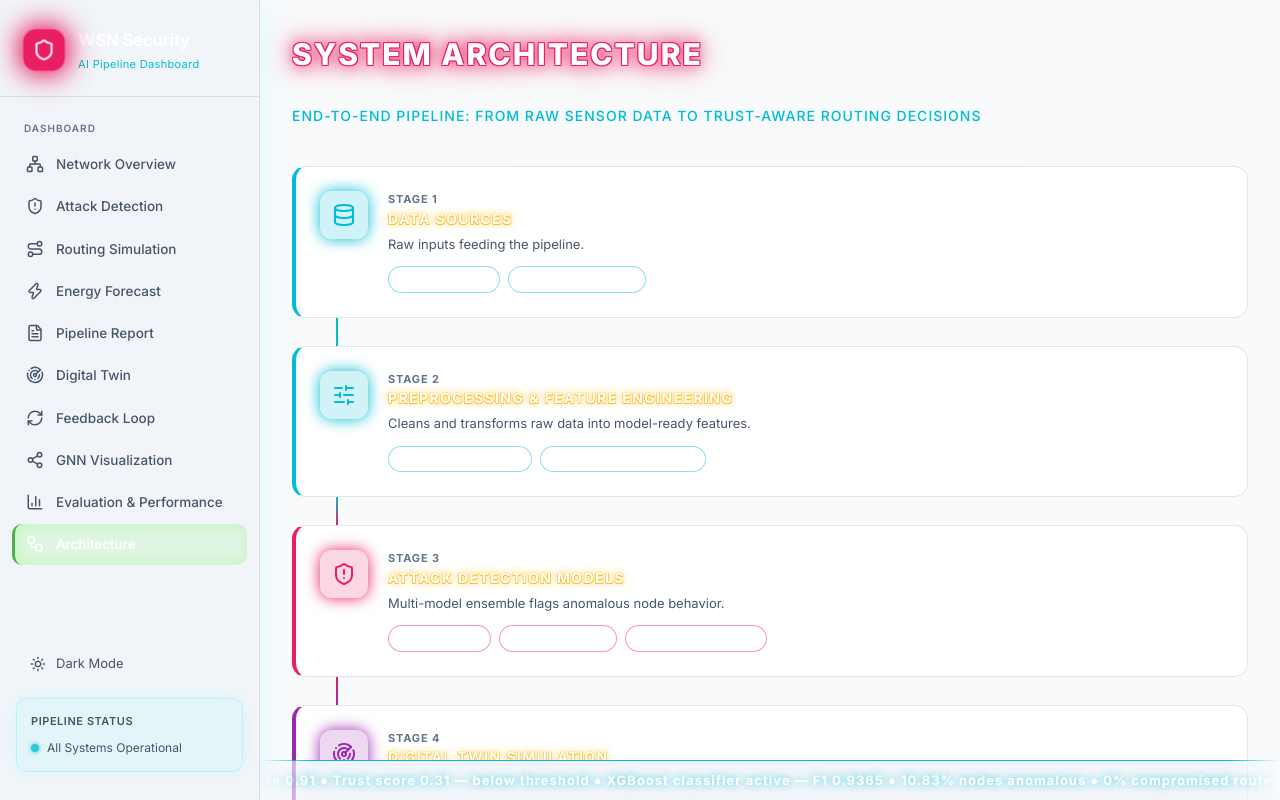
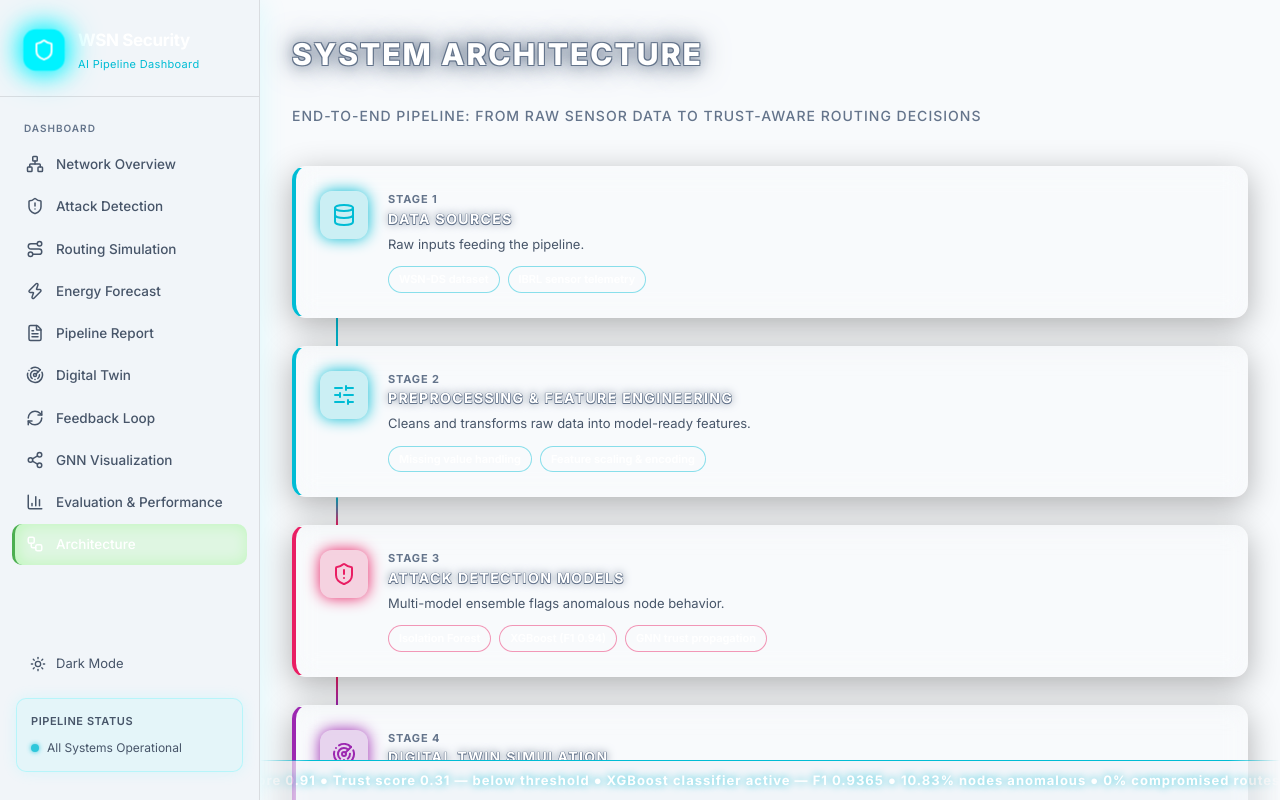
Before and after one commit to Aashitaalsocodes/WSN_AI_Project, a React (Vite) app in the folder frontend/dashboard/: page /architecture in a window 1280 px wide. Built offline with nearby package versions, Linux system fonts and the light colour scheme; no server answers.

Commit message:
Add per-page color theming and glassmorphism/neon glow redesign across all dashboard pages

```diff
--- a/frontend/dashboard/src/index.css
+++ b/frontend/dashboard/src/index.css
@@ -26,6 +26,10 @@
   --neon-orange: #ffb020;
 
   --glow-spread: 15px;
+
+  /* Per-page accent (overridden via inline style on each page wrapper) */
+  --accent-color: #00f3ff;
+  --accent-rgb: 0, 243, 255;
 }
 
 html.light, [data-theme="light"] {
@@ -66,7 +70,7 @@ p, span, div {
   text-shadow: none;
 }
 
-/* Page Title: Magenta Neon */
+/* Page Title: Per-page accent neon */
 .page-title {
   font-size: 30px;
   font-weight: 800;
@@ -74,21 +78,21 @@ p, span, div {
   text-transform: uppercase;
   letter-spacing: 2px;
   text-shadow:
-    -1px -1px 0 var(--neon-magenta), 1px -1px 0 var(--neon-magenta),
-    -1px 1px 0 var(--neon-magenta), 1px 1px 0 var(--neon-magenta),
-    0 0 15px var(--neon-magenta), 0 0 30px var(--neon-magenta);
+    -1px -1px 0 var(--accent-color), 1px -1px 0 var(--accent-color),
+    -1px 1px 0 var(--accent-color), 1px 1px 0 var(--accent-color),
+    0 0 15px var(--accent-color), 0 0 30px var(--accent-color);
   margin: 0;
 }
 .page-subtitle {
   font-size: 14px;
-  color: var(--neon-cyan);
+  color: var(--accent-color);
   margin-top: 4px;
   font-weight: 500;
   text-transform: uppercase;
   letter-spacing: 1px;
 }
 
-/* Card Titles: Yellow Neon */
+/* Card Titles: Accent-aware neon */
 .dash-card-title, .routing-card-title {
   font-size: 14px;
   font-weight: 700;
@@ -96,9 +100,9 @@ p, span, div {
   letter-spacing: 0.1em;
   color: #ffffff;
   text-shadow:
-    -0.5px -0.5px 0 var(--neon-yellow), 0.5px -0.5px 0 var(--neon-yellow),
-    -0.5px 0.5px 0 var(--neon-yellow), 0.5px 0.5px 0 var(--neon-yellow),
-    0 0 8px var(--neon-yellow);
+    -0.5px -0.5px 0 var(--accent-color), 0.5px -0.5px 0 var(--accent-color),
+    -0.5px 0.5px 0 var(--accent-color), 0.5px 0.5px 0 var(--accent-color),
+    0 0 8px var(--accent-color);
   margin-bottom: 20px;
 }
 
@@ -212,15 +216,15 @@ p, span, div {
 .sidebar-brand { display: flex; align-items: center; gap: 14px; padding: 0 24px 24px; border-bottom: 1px solid var(--border-subtle); margin-bottom: 8px; }
 .sidebar-brand-icon {
   width: 40px; height: 40px;
-  background: var(--neon-magenta);
+  background: var(--accent-color, var(--neon-cyan));
   border-radius: 12px; display: flex; align-items: center; justify-content: center;
   color: white; font-weight: bold;
-  box-shadow: 0 0 15px var(--neon-magenta);
+  box-shadow: 0 0 15px var(--accent-color, var(--neon-cyan));
   animation: breathe-brand 2s ease-in-out infinite alternate;
 }
 @keyframes breathe-brand {
-  0% { box-shadow: 0 0 10px var(--neon-magenta); transform: scale(0.95); }
-  100% { box-shadow: 0 0 25px var(--neon-magenta), 0 0 40px var(--neon-magenta); transform: scale(1.05); }
+  0% { box-shadow: 0 0 10px var(--accent-color, var(--neon-cyan)); transform: scale(0.95); }
+  100% { box-shadow: 0 0 25px var(--accent-color, var(--neon-cyan)), 0 0 40px var(--accent-color, var(--neon-cyan)); transform: scale(1.05); }
 }
 .sidebar-brand-title { font-size: 17px; font-weight: 700; color: #fff; letter-spacing: -0.02em; }
 .sidebar-brand-subtitle { font-size: 11px; color: var(--neon-cyan); letter-spacing: 0.03em; margin-top: 2px; }
@@ -249,12 +253,15 @@ p, span, div {
 @keyframes status-pulse { 0% { box-shadow: 0 0 5px var(--neon-cyan); opacity: 0.8; } 100% { box-shadow: 0 0 15px var(--neon-cyan), 0 0 25px var(--neon-cyan); opacity: 1; transform: scale(1.2); } }
 .sidebar-status-text { font-size: 12px; color: var(--text-secondary); }
 
-/* CARDS */
+/* CARDS — Glassmorphism + accent glow */
 .card, .dash-card {
-  background: var(--bg-card);
-  border: 1px solid var(--border-subtle);
+  background: rgba(255, 255, 255, 0.05);
+  backdrop-filter: blur(12px);
+  -webkit-backdrop-filter: blur(12px);
+  border: 1px solid rgba(255, 255, 255, 0.1);
   border-radius: 14px;
   padding: 24px;
+  box-shadow: 0 8px 32px rgba(0, 0, 0, 0.3);
   transition: transform 0.3s cubic-bezier(0.175, 0.885, 0.32, 1.275), box-shadow 0.3s ease, border-color 0.3s ease;
   position: relative;
   overflow: hidden;
@@ -269,13 +276,13 @@ p, span, div {
 }
 .card:hover, .dash-card:hover {
   transform: translateY(-4px) scale(1.01);
-  box-shadow: 0 10px 40px rgba(0,0,0,0.4), 0 0 20px rgba(255, 0, 255, 0.2);
-  border-color: var(--neon-magenta);
+  box-shadow: 0 10px 40px rgba(0,0,0,0.4), 0 0 20px rgba(var(--accent-rgb), 0.2);
+  border-color: var(--accent-color);
 }
 
 /* KPI CARDS */
 .kpi-grid { display: grid; grid-template-columns: repeat(auto-fit, minmax(220px, 1fr)); gap: 16px; }
-.kpi-card { background: var(--bg-card); border-radius: 14px; padding: 22px 24px; transition: transform 0.3s, box-shadow 0.3s; position: relative; overflow: hidden; border: 1px solid var(--border-subtle); }
+.kpi-card { background: rgba(255, 255, 255, 0.04); backdrop-filter: blur(12px); -webkit-backdrop-filter: blur(12px); border-radius: 14px; padding: 22px 24px; transition: transform 0.3s, box-shadow 0.3s; position: relative; overflow: hidden; border: 1px solid rgba(255, 255, 255, 0.1); box-shadow: 0 8px 32px rgba(0, 0, 0, 0.3); }
 .kpi-card:hover { transform: translateY(-4px) scale(1.02); }
 .kpi-card-icon { position: absolute; top: 16px; right: 16px; width: 36px; height: 36px; border-radius: 10px; display: flex; align-items: center; justify-content: center; z-index: 2; }
 .kpi-desc { font-size: 12px; color: var(--text-muted); margin: 6px 0 0 0; }
@@ -353,7 +360,7 @@ p, span, div {
 @keyframes badge-pulse { 0% { box-shadow: 0 0 5px currentColor; transform: scale(1); } 100% { box-shadow: 0 0 20px currentColor; transform: scale(1.05); } }
 
 /* MODEL CARDS */
-.model-card-name { font-size: 20px; font-weight: 800; color: #fff; margin: 0; text-shadow: -1px -1px 0 var(--neon-magenta), 1px 1px 0 var(--neon-magenta), 0 0 15px var(--neon-magenta); }
+.model-card-name { font-size: 20px; font-weight: 800; color: #fff; margin: 0; text-shadow: -1px -1px 0 var(--accent-color), 1px 1px 0 var(--accent-color), 0 0 15px var(--accent-color); }
 .model-metric { display: flex; align-items: center; justify-content: space-between; padding: 12px 0; border-bottom: 1px solid var(--border-subtle); transition: background 0.3s; }
 .model-metric:hover { background: rgba(255,255,255,0.02); padding-left: 10px; padding-right: 10px; border-radius: 8px; }
 .model-note { font-size: 13px; font-weight: 600; color: #fff; text-shadow: 0 0 5px var(--neon-cyan); padding: 10px 16px; background: rgba(0, 243, 255, 0.1); border: 1px solid var(--neon-cyan); border-radius: 10px; display: flex; align-items: center; gap: 8px; box-shadow: 0 0 15px rgba(0, 243, 255, 0.2); }
@@ -408,8 +415,8 @@ p, span, div {
 .alert-action:hover { background: rgba(255,56,96,0.2); transform: translateX(5px); box-shadow: 0 0 20px rgba(255,56,96,0.4); }
 .alert-action-icon { color: #fff; font-size: 14px; text-shadow: 0 0 10px var(--neon-red); }
 .policy-grid { display: grid; grid-template-columns: repeat(2, 1fr); gap: 20px; }
-.policy-card { background: rgba(255,56,96,0.02); border: 1px solid rgba(255,56,96,0.2); border-radius: 14px; padding: 24px; transition: all 0.3s; }
-.policy-card:hover { transform: translateY(-5px) scale(1.02); border-color: var(--neon-red); box-shadow: 0 10px 30px rgba(0,0,0,0.5), 0 0 20px rgba(255,56,96,0.3); background: rgba(255,56,96,0.05); }
+.policy-card { background: rgba(255, 255, 255, 0.04); backdrop-filter: blur(12px); -webkit-backdrop-filter: blur(12px); border: 1px solid rgba(255, 255, 255, 0.1); border-radius: 14px; padding: 24px; box-shadow: 0 8px 32px rgba(0, 0, 0, 0.3); transition: all 0.3s; }
+.policy-card:hover { transform: translateY(-5px) scale(1.02); border-color: var(--accent-color); box-shadow: 0 10px 30px rgba(0,0,0,0.5), 0 0 20px rgba(var(--accent-rgb), 0.3); background: rgba(var(--accent-rgb), 0.05); }
 .policy-card-number { width: 36px; height: 36px; display: flex; align-items: center; justify-content: center; border-radius: 10px; background: rgba(255,56,96,0.1); border: 1px solid var(--neon-red); color: #fff; text-shadow: 0 0 5px var(--neon-red); font-size: 16px; font-weight: 800; flex-shrink: 0; box-shadow: 0 0 15px rgba(255,56,96,0.4); }
 .policy-card-title { font-size: 16px; font-weight: 700; color: #fff; margin: 0; text-shadow: -1px -1px 0 rgba(255, 56, 96, 0.3), 1px 1px 0 rgba(255, 56, 96, 0.3), 0 0 10px rgba(255, 56, 96, 0.5); }
 .policy-card-desc { font-size: 14px; color: var(--text-secondary); line-height: 1.6; margin: 0; }
@@ -418,8 +425,8 @@ p, span, div {
 .simulate-btn:hover { background: rgba(57,255,20,0.2); border-color: #fff; transform: translateY(-3px) scale(1.05); box-shadow: 0 0 40px rgba(57,255,20,0.8), inset 0 0 20px rgba(57,255,20,0.4); text-shadow: 0 0 15px #fff; }
 .simulate-btn:disabled { opacity: 0.5; filter: grayscale(1); cursor: not-allowed; transform: none; box-shadow: none; }
 .simulate-progress-bar { width: 100%; height: 8px; background: rgba(0,0,0,0.5); border: 1px solid var(--neon-cyan); border-radius: 4px; overflow: hidden; margin-bottom: 12px; box-shadow: inset 0 0 10px rgba(0,243,255,0.2); }
-.simulate-progress-fill { height: 100%; background: linear-gradient(90deg, var(--neon-cyan), var(--neon-magenta)); border-radius: 4px; transition: width 0.4s ease; box-shadow: 0 0 15px var(--neon-magenta); }
-.simulate-status { font-size: 14px; color: #fff; font-weight: 700; text-shadow: -1px -1px 0 var(--neon-magenta), 1px 1px 0 var(--neon-magenta), 0 0 10px var(--neon-magenta); }
+.simulate-progress-fill { height: 100%; background: linear-gradient(90deg, var(--neon-cyan), var(--accent-color)); border-radius: 4px; transition: width 0.4s ease; box-shadow: 0 0 15px var(--accent-color); }
+.simulate-status { font-size: 14px; color: #fff; font-weight: 700; text-shadow: -1px -1px 0 var(--accent-color), 1px 1px 0 var(--accent-color), 0 0 10px var(--accent-color); }
 
 /* TICKER */
 .ticker-bar { position: fixed; bottom: 0; left: 260px; right: 0; height: 40px; background: var(--bg-surface); border-top: 1px solid var(--neon-cyan); box-shadow: 0 -2px 20px rgba(0,243,255,0.1); z-index: 200; overflow: hidden; display: flex; align-items: center; mask-image: linear-gradient(90deg, transparent, black 5%, black 95%, transparent); -webkit-mask-image: linear-gradient(90deg, transparent, black 5%, black 95%, transparent); }
@@ -445,13 +452,13 @@ p, span, div {
   left: 0;
   width: 100%;
   height: 12px;
-  background: linear-gradient(to bottom, transparent, rgba(0, 243, 255, 0.15), transparent);
+  background: linear-gradient(to bottom, transparent, rgba(var(--accent-rgb), 0.15), transparent);
   opacity: 0;
   pointer-events: none;
   z-index: 10;
 }
-/* Red themed scanline for red cards */
-.kpi-card-red::after, .policy-card::after {
+/* Red themed scanline for red KPI cards */
+.kpi-card-red::after {
   background: linear-gradient(to bottom, transparent, rgba(255, 56, 96, 0.25), transparent);
 }
 /* Hover action */
@@ -500,20 +507,20 @@ p, span, div {
   }
 }
 
-/* Neon Flicker for Page Titles */
+/* Neon Flicker for Page Titles — uses per-page accent */
 .page-title {
   animation: title-flicker 6s infinite alternate ease-in-out;
 }
 @keyframes title-flicker {
   0%, 19%, 21%, 23%, 25%, 54%, 56%, 100% {
     text-shadow:
-      -1px -1px 0 var(--neon-magenta), 1px -1px 0 var(--neon-magenta),
-      -1px 1px 0 var(--neon-magenta), 1px 1px 0 var(--neon-magenta),
-      0 0 15px var(--neon-magenta), 0 0 30px var(--neon-magenta);
+      -1px -1px 0 var(--accent-color), 1px -1px 0 var(--accent-color),
+      -1px 1px 0 var(--accent-color), 1px 1px 0 var(--accent-color),
+      0 0 15px var(--accent-color), 0 0 30px var(--accent-color);
     opacity: 1;
   }
   20%, 24%, 55% {
-    text-shadow: 0 0 5px var(--neon-magenta);
+    text-shadow: 0 0 5px var(--accent-color);
     opacity: 0.85;
   }
 }
@@ -573,8 +580,8 @@ p, span, div {
 .fb-header-dot {
   width: 12px; height: 12px;
   border-radius: 50%;
-  background: var(--neon-magenta);
-  box-shadow: 0 0 16px var(--neon-magenta), 0 0 32px var(--neon-magenta);
+  background: var(--accent-color);
+  box-shadow: 0 0 16px var(--accent-color), 0 0 32px var(--accent-color);
   display: inline-block;
 }
 .fb-title {
@@ -684,9 +691,12 @@ p, span, div {
   align-items: center;
   gap: 8px;
   padding: 24px 16px;
-  background: var(--bg-card);
+  background: rgba(255, 255, 255, 0.04);
+  backdrop-filter: blur(12px);
+  -webkit-backdrop-filter: blur(12px);
   border: 1px solid;
   border-radius: 16px;
+  box-shadow: 0 8px 32px rgba(0, 0, 0, 0.3);
   text-align: center;
   cursor: default;
   transition: all 0.3s;
@@ -718,10 +728,13 @@ p, span, div {
 }
 
 .fb-card {
-  background: var(--bg-card);
-  border: 1px solid var(--border-subtle);
+  background: rgba(255, 255, 255, 0.05);
+  backdrop-filter: blur(12px);
+  -webkit-backdrop-filter: blur(12px);
+  border: 1px solid rgba(255, 255, 255, 0.1);
   border-radius: 16px;
   padding: 24px;
+  box-shadow: 0 8px 32px rgba(0, 0, 0, 0.3);
   position: relative;
   overflow: hidden;
   transition: transform 0.3s, box-shadow 0.3s, border-color 0.3s;
@@ -739,8 +752,8 @@ p, span, div {
 .fb-card:hover::before { left: 150%; }
 .fb-card:hover {
   transform: translateY(-3px);
-  box-shadow: 0 8px 40px rgba(0,0,0,0.4), 0 0 25px rgba(255,0,255,0.15);
-  border-color: var(--neon-magenta);
+  box-shadow: 0 8px 40px rgba(0,0,0,0.4), 0 0 25px rgba(var(--accent-rgb), 0.15);
+  border-color: var(--accent-color);
 }
 .fb-card::after {
   content: '';
--- a/frontend/dashboard/src/pages/ArchitectureDiagram.jsx
+++ b/frontend/dashboard/src/pages/ArchitectureDiagram.jsx
@@ -184,7 +184,7 @@ function StageCard({ stage, index }) {
 
 export default function ArchitectureDiagram() {
   return (
-    <div className="main-content-inner">
+    <div className="main-content-inner" style={{ '--accent-color': '#64748b', '--accent-rgb': '100,116,139' }}>
       <h1 className="page-title">SYSTEM ARCHITECTURE</h1>
       <p className="page-subtitle">End-to-end pipeline: from raw sensor data to trust-aware routing decisions</p>
 
--- a/frontend/dashboard/src/pages/AttackDetection.jsx
+++ b/frontend/dashboard/src/pages/AttackDetection.jsx
@@ -63,7 +63,7 @@ export default function AttackDetection({ data }) {
   }
 
   return (
-    <div className="main-content-inner">
+    <div className="main-content-inner" style={{ '--accent-color': '#ff3860', '--accent-rgb': '255,56,96' }}>
       <h1 className="page-title">ATTACK DETECTION</h1>
       <p className="page-subtitle">Evaluation of machine learning models for anomaly and intrusion classification</p>
 
--- a/frontend/dashboard/src/pages/DigitalTwin.jsx
+++ b/frontend/dashboard/src/pages/DigitalTwin.jsx
@@ -145,7 +145,7 @@ export default function DigitalTwin() {
   };
 
   return (
-    <div className="min-h-screen bg-slate-950 p-6 md:p-8 font-sans text-slate-200">
+    <div className="min-h-screen bg-slate-950 p-6 md:p-8 font-sans text-slate-200" style={{ '--accent-color': '#10b981', '--accent-rgb': '16,185,129' }}>
       <div className="max-w-7xl mx-auto space-y-6">
 
         {/* 1. Page Header */}
--- a/frontend/dashboard/src/pages/EnergyForecast.jsx
+++ b/frontend/dashboard/src/pages/EnergyForecast.jsx
@@ -28,7 +28,7 @@ export default function EnergyForecast({ data }) {
   const formatVoltage = (val) => `${val.toFixed(3)}V`
 
   return (
-    <div className="main-content-inner">
+    <div className="main-content-inner" style={{ '--accent-color': '#ffb020', '--accent-rgb': '255,176,32' }}>
       <h1 className="page-title">ENERGY FORECAST</h1>
       <p className="page-subtitle">LSTM time-series forecasting for sensor battery voltage and outlier cluster heads</p>
 
--- a/frontend/dashboard/src/pages/EvaluationPerformance.jsx
+++ b/frontend/dashboard/src/pages/EvaluationPerformance.jsx
@@ -68,7 +68,7 @@ export default function EvaluationPerformance({ data }) {
   ]
 
   return (
-    <div className="main-content-inner">
+    <div className="main-content-inner" style={{ '--accent-color': '#14b8a6', '--accent-rgb': '20,184,166' }}>
       <h1 className="page-title">EVALUATION &amp; PERFORMANCE</h1>
       <p className="page-subtitle">Aggregate security, energy, and network performance metrics across the full WSN AI pipeline</p>
 
--- a/frontend/dashboard/src/pages/FeedbackLoop.jsx
+++ b/frontend/dashboard/src/pages/FeedbackLoop.jsx
@@ -271,7 +271,7 @@ export default function FeedbackLoop({ data }) {
   const riskEntries = Object.entries(riskWeightRecommendations || {});
 
   return (
-    <div className="fb-page">
+    <div className="fb-page" style={{ '--accent-color': '#f97316', '--accent-rgb': '249,115,22' }}>
       <ParticleField />
 
       {/* ─── Header ─── */}
--- a/frontend/dashboard/src/pages/GNNVisualization.jsx
+++ b/frontend/dashboard/src/pages/GNNVisualization.jsx
@@ -149,7 +149,7 @@ export default function GNNVisualization({ data }) {
   }
 
   return (
-    <div className="main-content-inner">
+    <div className="main-content-inner" style={{ '--accent-color': '#00f3ff', '--accent-rgb': '0,243,255' }}>
       <h1 className="page-title">GNN VISUALIZATION</h1>
       <p className="page-subtitle">GraphSAGE node-level malicious detection — leveraging neighbor context across 11,120 WSN nodes</p>
 
--- a/frontend/dashboard/src/pages/NetworkOverview.jsx
+++ b/frontend/dashboard/src/pages/NetworkOverview.jsx
@@ -105,7 +105,7 @@ export default function NetworkOverview({ data }) {
   }
 
   return (
-    <div className="main-content-inner">
+    <div className="main-content-inner" style={{ '--accent-color': '#00f3ff', '--accent-rgb': '0,243,255' }}>
       <h1 className="page-title">Network Overview</h1>
       <p className="page-subtitle">WSN-DS dataset summary and attack distribution across 3,74,661 sensor nodes</p>
 
--- a/frontend/dashboard/src/pages/PipelineReport.jsx
+++ b/frontend/dashboard/src/pages/PipelineReport.jsx
@@ -83,7 +83,7 @@ export default function PipelineReport({ data }) {
   }
 
   return (
-    <div className="main-content-inner">
+    <div className="main-content-inner" style={{ '--accent-color': '#7c3aed', '--accent-rgb': '124,58,237' }}>
       <h1 className="page-title">PIPELINE REPORT</h1>
       <p className="page-subtitle">Security health reports, adaptive policies, and pipeline simulation</p>
 
--- a/frontend/dashboard/src/pages/RoutingSimulation.jsx
+++ b/frontend/dashboard/src/pages/RoutingSimulation.jsx
@@ -13,7 +13,7 @@ export default function RoutingSimulation({ data }) {
   const selectedRoute = sampleRoutes[selectedRouteIdx]
 
   return (
-    <div className="main-content-inner">
+    <div className="main-content-inner" style={{ '--accent-color': '#00bcd4', '--accent-rgb': '0,188,212' }}>
       <h1 className="page-title">ROUTING SIMULATION</h1>
       <p className="page-subtitle">Trust-aware secure path routing versus baseline network routing</p>
 
```
